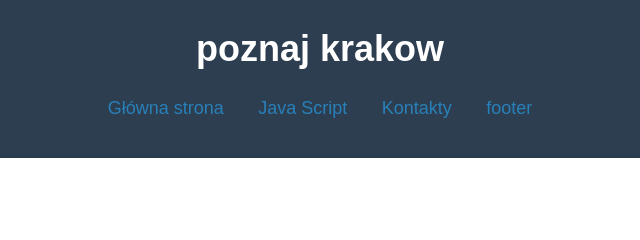
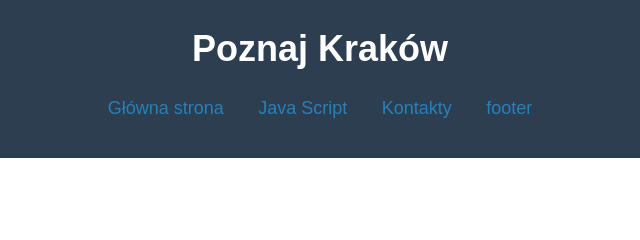
Before and after one commit to aleksa-aaa/3a2WWWKrakow, a plain HTML site: page index.html in a window 1280 px wide. Shown: the top 240 px of the page, 320-960 px from the left. Drawn offline with Linux system fonts and the light colour scheme; a script that the page names is missing.

Commit message:
Update index.html

```diff
--- a/index.html
+++ b/index.html
@@ -7,7 +7,7 @@
 	</head>
 	<body style="background-color:rgb(197,212,234);">
 		<header>
-			<h1> poznaj krakow</h1>
+			<h1> Poznaj Kraków</h1>
 			<nav>
 					<ul>
 						<li><a href="index.html">Główna strona</a></li>
```
